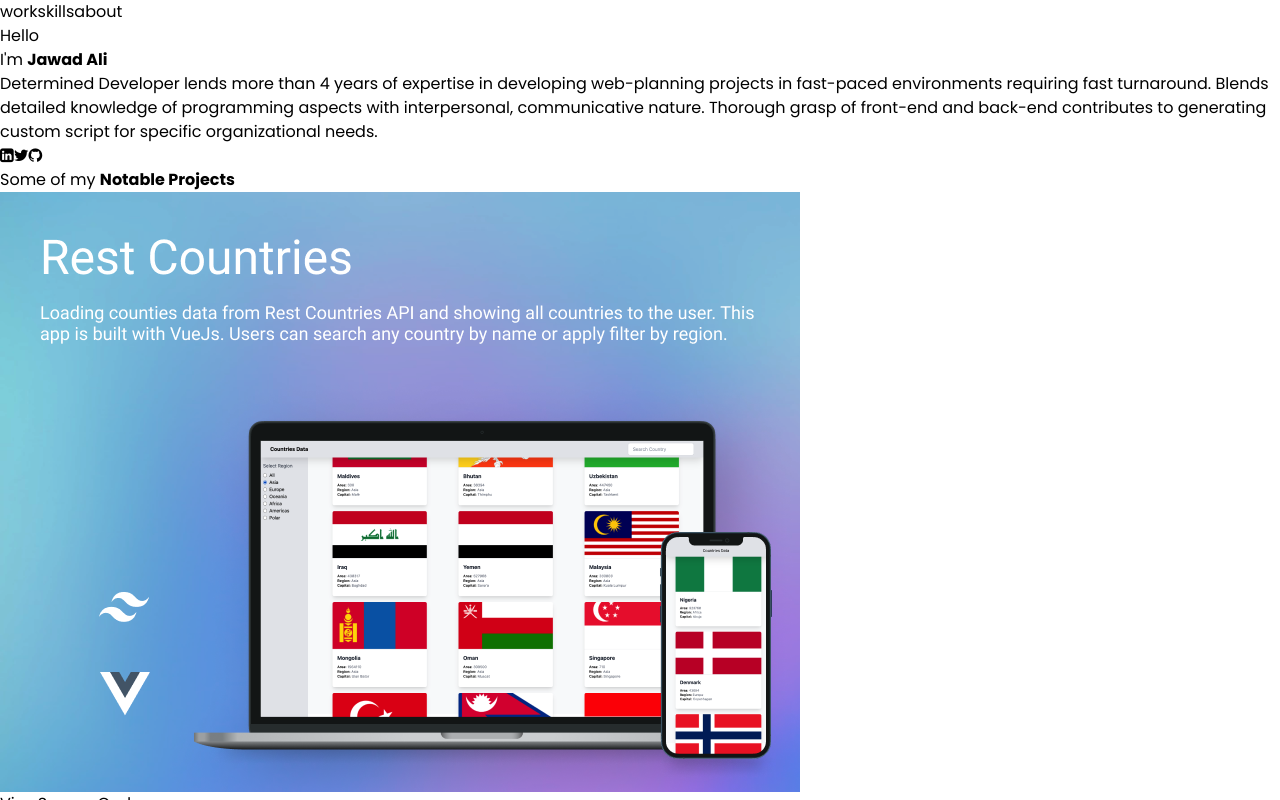
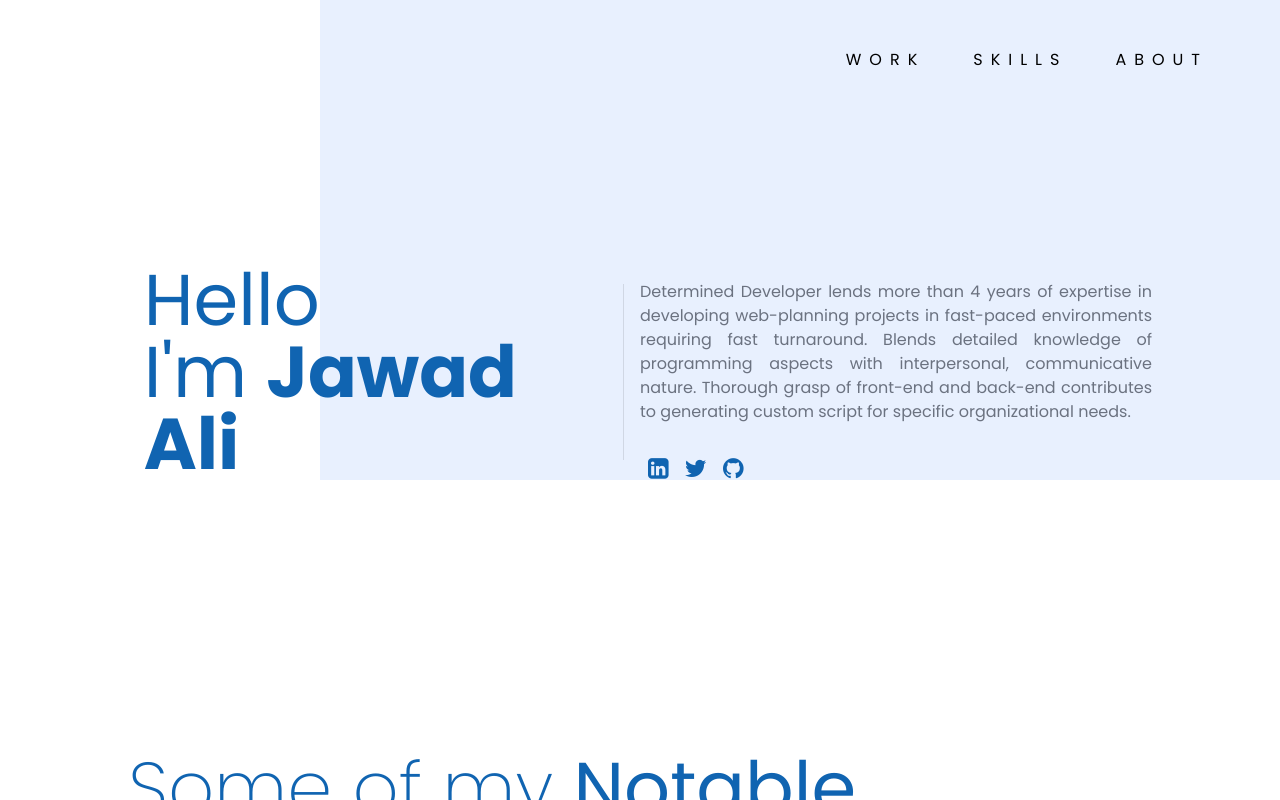
Before and after one commit to thejawadali/thejawadali, a Vue app: page / in a window 1280 px wide. Shown: the top 800 px of the page. Built offline with nearby package versions, Linux system fonts and the light colour scheme.

Commit message:
fix tailwind config to include index.html

```diff
--- a/tailwind.config.js
+++ b/tailwind.config.js
@@ -1,8 +1,6 @@
 module.exports = {
-  purge: [
-    "./src/**/*.{html,js,css}"
-  ],
-  darkMode: 'media',
+  purge: ['./index.html', './src/**/*.{vue,js,ts,jsx,tsx}'],
+  darkMode: false, // or 'media' or 'class'
   theme: {
     extend: {
       colors: {
@@ -23,7 +21,7 @@ module.exports = {
         n: "-10"
       },
       spacing: {
-        lg: "63vh"
+        lg: "60vh"
       },
       backgroundImage: {
         footer: "linear-gradient(0deg, rgba(0, 0, 0, 0.5), rgba(0, 0, 0, 0.3)), url('https://images.unsplash.com/photo-1602080858428-57174f9431cf?ixlib=rb-1.2.1&ixid=MnwxMjA3fDB8MHxzZWFyY2h8MTJ8fGxhcHRvcHxlbnwwfHwwfHw%3D&auto=format&fit=crop&w=800&q=60')"
--- a/vite.config.ts
+++ b/vite.config.ts
@@ -3,15 +3,13 @@ import vue from '@vitejs/plugin-vue'
 
 // https://vitejs.dev/config/
 export default defineConfig({
-  root: "src",
   base: "./",
-  publicDir: "../public",
   server: {
     port: 3333,
     open: true
   },
   build: {
-    outDir: "../dist"
+    outDir: "./dist"
   },
   plugins: [vue()]
 })
```
